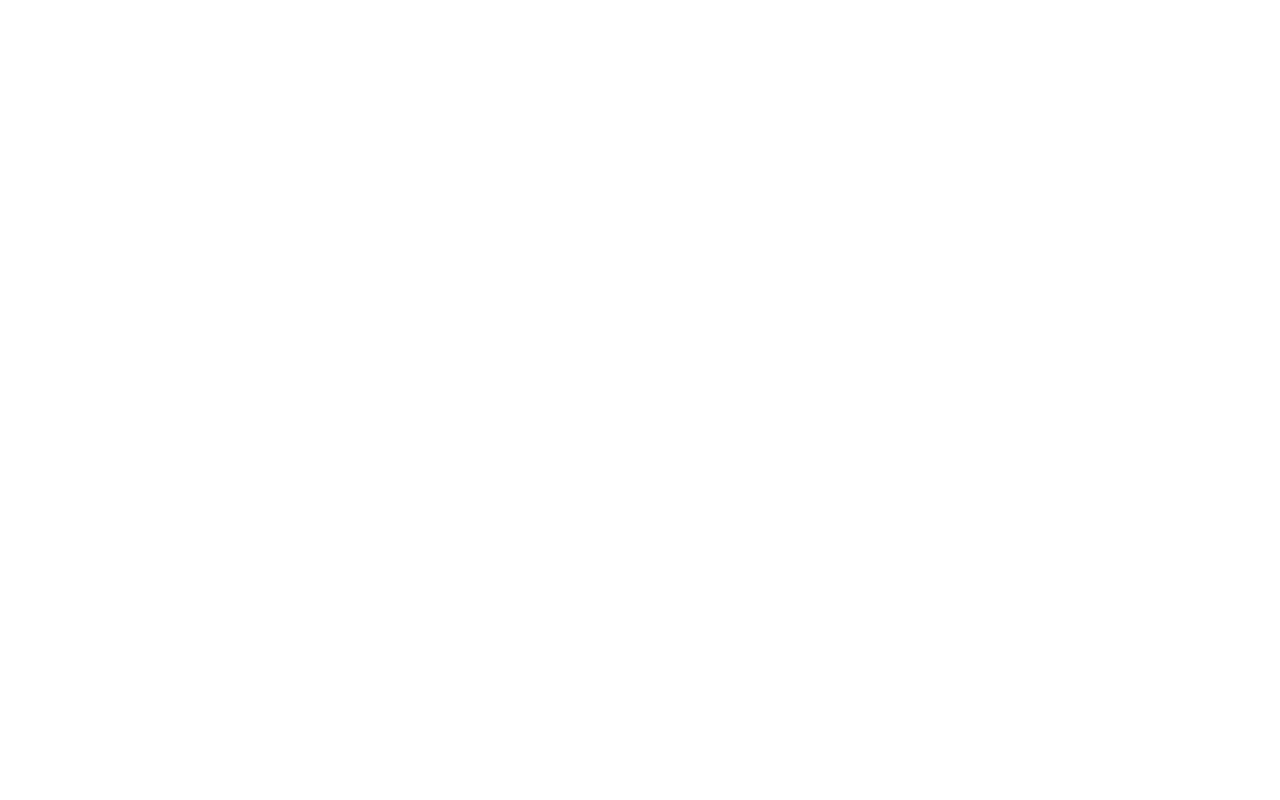
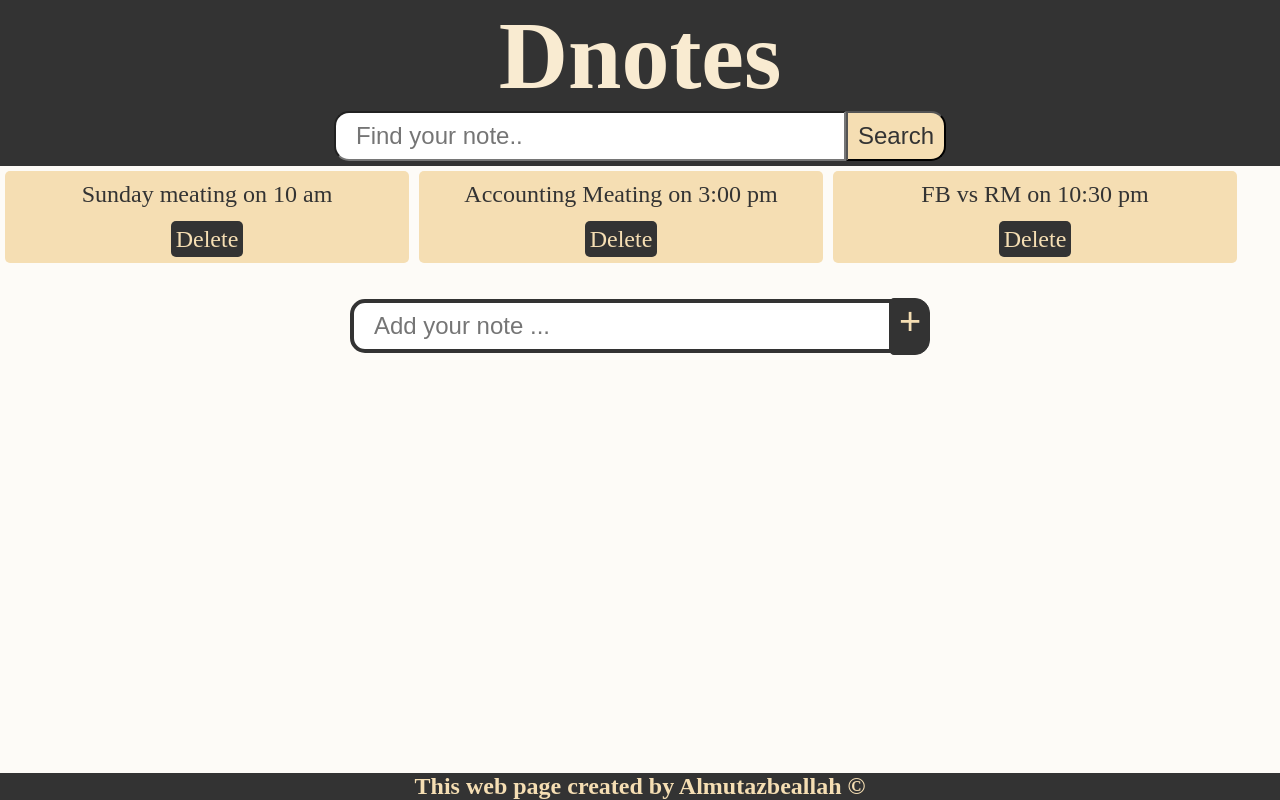
Before and after one commit to alMutazBeAllah/Dnotes, a plain HTML site: page index.html in a window 1280 px wide. Drawn offline with Linux system fonts and the light colour scheme.

Commit message:
add project #2 #3

```diff
--- a/index.html
+++ b/index.html
@@ -8,7 +8,50 @@
     <link rel="stylesheet" type="text/css" media="screen" href="style.css" />
 </head>
 <body>
+    <label name="header-label">
+        <header>
+            <label name="head-label">
+                <h1>Dnotes</h1>
+            </label>
+            <label name="search-area-label">
+                <form id="searchArea">
+                    <input type="search" id="searchField" placeholder="Find your note..">
+                    <input type="submit" id="searchSubmit" value="Search">
+                </form>
+            </label>
+        </header>
+    </label>
+    <label name="hide-label">
 
+    </label>
+    <label name="notes-label">
+        <ul id="notes">
+            <li>
+                <span class="name">Sunday meating on 10 am</span><br/><br/>
+                <span class="delet">Delete</span>
+            </li>
+            <li>
+                <span class="name">Accounting Meating on 3:00 pm</span><br/><br/>
+                <span class="delet">Delete</span>
+            </li>
+            <li>
+                <span class="name">FB vs RM on 10:30 pm</span><br/><br/>
+                <span class="delet">Delete</span>
+            </li>
+        </ul>
+    </label>
+    <label name="add-list-label">
+        <form id="addForm">
+            <input class="addInput" name="add" type="text" placeholder="Add your note ...">
+            <input class="addSub" type="submit" value="+">
+        </form>
+    </label>
+
+    <label name="footer">
+        <footer>
+            <h1>This web page created by Almutazbeallah &copy;</h1>
+        </footer>
+    </label>
     <script src="main.js"></script>
 </body>
 </html>
--- a/main.js
+++ b/main.js
@@ -0,0 +1,59 @@
+
+// add notes
+const list = document.querySelector('#notes');
+
+const addForm = document.querySelector('#addForm');
+
+addForm.addEventListener('submit', (action) => {
+    const data = addForm.querySelector('input[type = "text"]').value;
+    action.preventDefault();
+    console.log(data);
+
+    const li  = document.createElement('li');
+    const noteName = document.createElement('span');
+    const noteDelete = document.createElement('span');
+    const br = document.createElement('br');
+    const br1 = document.createElement('br');
+
+    noteName.className = 'name';
+    noteDelete.className = 'delet';
+
+    noteName.textContent = data;
+    noteDelete.textContent = 'Delete';
+
+    li.appendChild(noteName);
+    li.appendChild(br);
+    li.appendChild(br1);
+    li.appendChild(noteDelete);
+    list.appendChild(li);
+    console.log(li)
+});
+
+// delet elements
+function addDeleteListener(){
+    const deletList = document.querySelectorAll('#notes .delet');
+    deletList.forEach((element) => {
+        element.addEventListener('click', (del) => {
+            const li = del.target.parentElement;
+            li.parentNode.removeChild(li);
+        });
+    });
+}
+
+// search for elements
+
+const search = document.forms['searchArea'].querySelector('#searchField');
+
+search.addEventListener('keyup', (find) => {
+    const data = find.target.value.toLowerCase();
+    console.log(data);
+    const notes = list.getElementsByTagName('li');
+    Array.from(notes).forEach((element) => {
+        const noteValue = element.firstElementChild.textContent;
+        if(noteValue.toLowerCase().indexOf(data) != -1){
+            element.style.display = 'block';
+        } else {
+            element.style.display = 'none';
+        }
+    })
+});
--- a/style.css
+++ b/style.css
@@ -0,0 +1,140 @@
+*{
+    margin: 0;
+    padding: 0;
+}
+
+body{
+    background-color: rgba(245, 222, 179, 0.1);
+}
+
+header{
+    width: 100%;
+    height: auto;
+    background-color: #333;
+    color: rgb(249, 235, 209);
+    text-align: center;
+}
+
+header h1{
+    font-size: 72pt;
+}
+
+#searchArea{
+width: 100%;
+padding: 0;
+}
+
+#searchField{
+    width: 40%;
+    height: 50px;
+    padding: 3px;
+    margin-bottom: 5px;
+    font-size: 24px;
+    color: #333;
+    border-top-left-radius: 15px;
+    border-bottom-left-radius: 15px;
+    padding-left: 20px;
+}
+
+#searchSubmit{
+    width: 100px;
+    height: 50px;
+    background-color: wheat;
+    color: #333;
+    font-size: 24px;
+    padding: 3px;
+    margin-left: -4px;
+    border-top-right-radius: 15px;
+    border-bottom-right-radius: 15px;
+}
+
+#searchSubmit:hover{
+    background-color: greenyellow;
+}
+
+#notes{
+    margin: 0;
+    list-style: none;
+    display: flex;
+    flex-wrap: wrap-reverse;
+    width: 100%;
+    height: 100%;
+    text-align: center;
+}
+
+#notes li {
+    background-color: wheat;
+    color: #333;
+    width: 30%;
+    text-align: center;
+    margin: 5px;
+    padding: 10px;
+    border-radius: 5px;
+}
+
+.name{
+    width: 80%;
+    font-size: 24px;
+}
+
+.delet{
+    background-color: #333;
+    color: wheat;
+    font-size: 24px;
+    border-radius: 5px;
+    padding: 5px;
+}
+
+.delet:hover{
+    background-color:tomato;
+}
+
+#addForm{
+    text-align: center;
+    margin-top: 30px;
+    margin-bottom: 50px;
+}
+
+.addInput{
+    width: 40%;
+    height: 40px;
+    padding: 3px;
+    font-size: 24px;
+    color: #333;
+    border: 4px solid #333;
+    border-top-left-radius: 15px;
+    border-bottom-left-radius: 15px;
+    padding-left: 20px;
+    margin-top: -5px;
+}
+
+.addSub{
+    height: 100%;
+    background-color:#333;
+    color: wheat;
+    font-size: 38px;
+    padding: 1px 8px 11px 9px;
+    margin-left: -8px;
+    border: 1px solid #333;
+    border-radius: 5px;
+    border-top-right-radius: 15px;
+    border-bottom-right-radius: 15px;
+
+}
+
+.addSub:hover{
+    color: greenyellow;
+}
+
+footer{
+    width: 100%;
+    height: auto;
+    background-color: #333;
+    color: wheat;
+    text-align: center;
+    position: fixed;
+    bottom: 0;
+    left: 0;
+    clear: both;
+    font-size: 9pt;
+}
```
Also changed, not shown: add.png (added).
